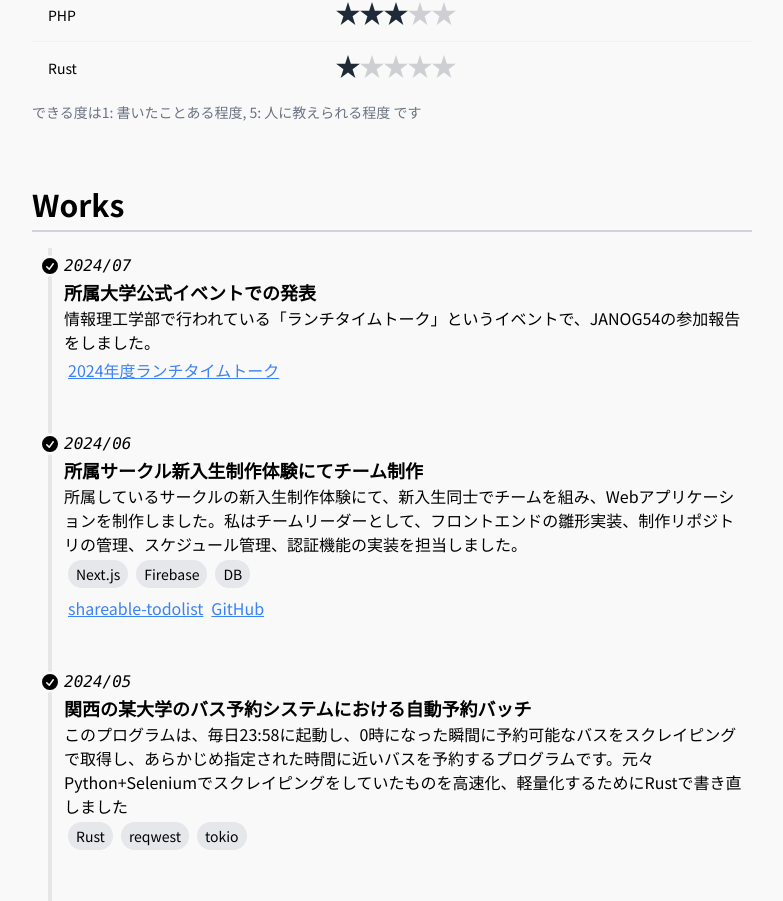
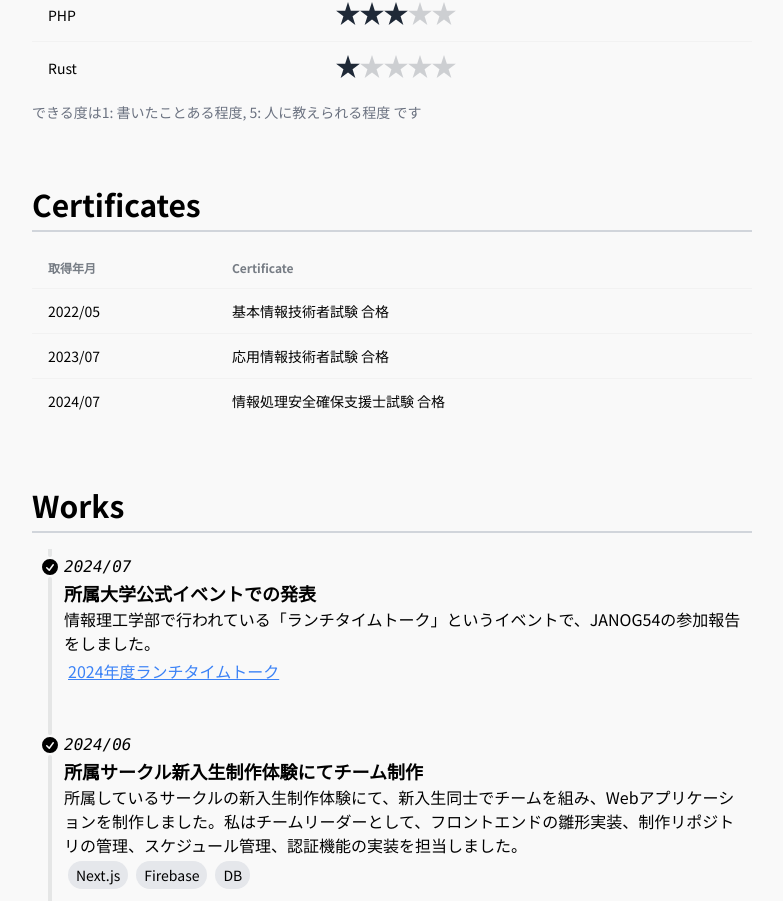
Before and after one commit to nenrinyear/nenrinyear, a Next.js app: page / in a window 1280 px wide. Shown: the part 880-1781 px from the top of the page, without its empty margins (248-1031 px from the left). Built offline with nearby package versions, Linux system fonts and the light colour scheme.

Commit message:
✨add certificates

```diff
--- /dev/null
+++ b/src/app/Certificates.tsx
@@ -0,0 +1,55 @@
+export default function Certificates() {
+    return (
+        <div>
+            <h2
+                id="certificates"
+                className="
+                    text-3xl
+                    font-bold
+                    mb-4
+                    pt-[64px]
+                    pb-2
+                    border-b-2
+                    border-gray-300
+                "
+            >
+                <a
+                    href="#certificates"
+                    className="
+                        text-3xl
+                        font-bold
+                        mt-4
+                        mb-4
+                        pb-2
+                    "
+                >
+                    Certificates
+                </a>
+            </h2>
+            <div className="overflow-x-auto">
+                <table className="table">
+                    <thead>
+                        <tr>
+                            <th>取得年月</th>
+                            <th>Certificate</th>
+                        </tr>
+                    </thead>
+                    <tbody>
+                        <tr>
+                            <td>2022/05</td>
+                            <td>基本情報技術者試験 合格</td>
+                        </tr>
+                        <tr>
+                            <td>2023/07</td>
+                            <td>応用情報技術者試験 合格</td>
+                        </tr>
+                        <tr>
+                            <td>2024/07</td>
+                            <td>情報処理安全確保支援士試験 合格</td>
+                        </tr>
+                    </tbody>
+                </table>
+            </div>
+        </div>
+    )
+}
--- a/src/app/page.tsx
+++ b/src/app/page.tsx
@@ -1,11 +1,11 @@
 import LogoGithub from "@/components/logo-github";
 import LogoX from "@/components/logo-x";
 import PostList from "@/components/postList";
-import StaticRating from "@/components/rating";
 import Image from "next/image";
 import SkillList from "./SkillList";
 import WorksList from "./Works";
 import LogoLinkedIn from "@/components/logo-linkedin";
+import Certificates from "./Certificates";
 
 export default function Home() {
     return (
@@ -82,6 +82,7 @@ export default function Home() {
                     <LogoLinkedIn />
                 </div>
                 <SkillList />
+                <Certificates />
                 <WorksList />
             </section>
             <section className="
```
